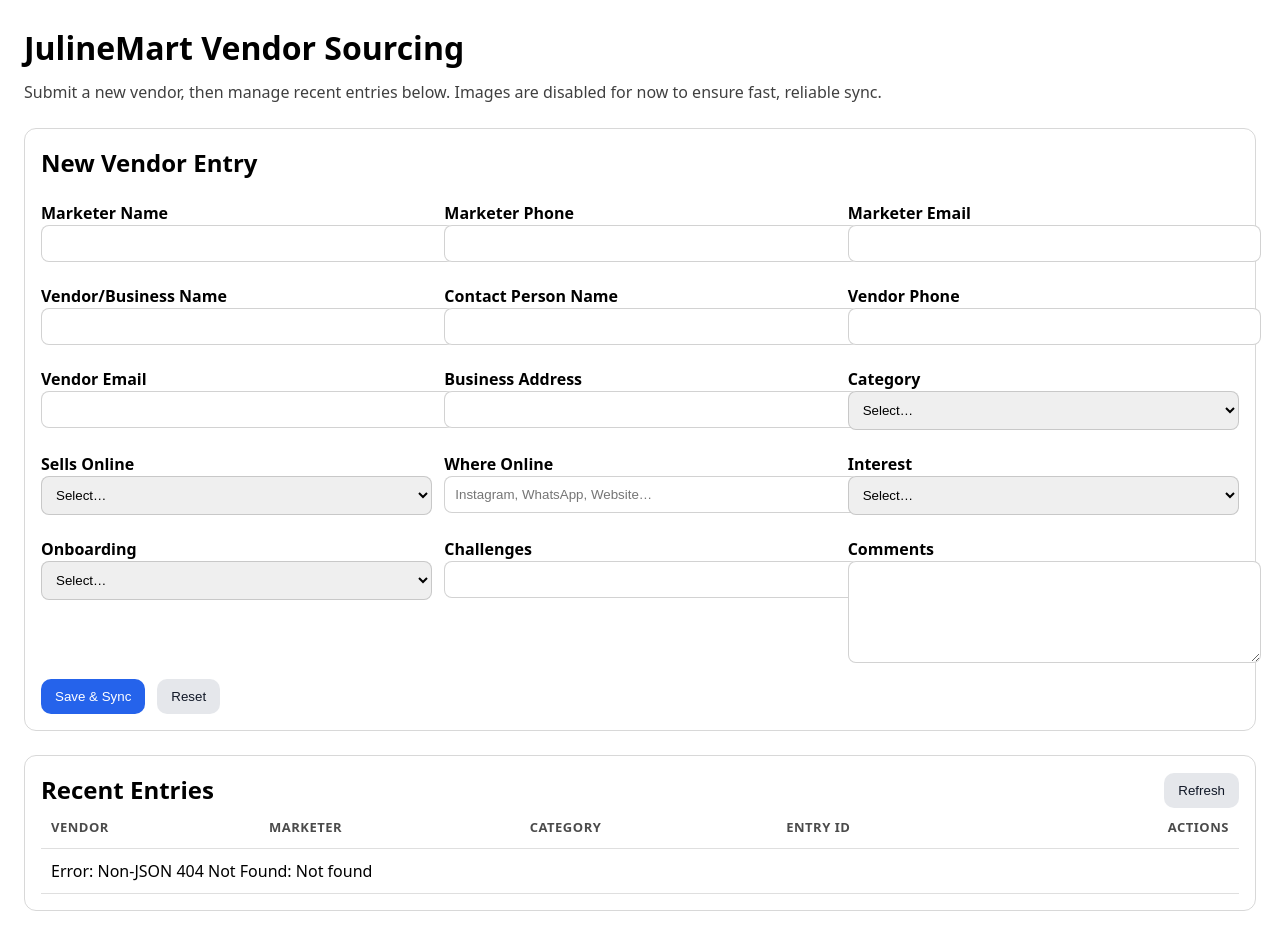
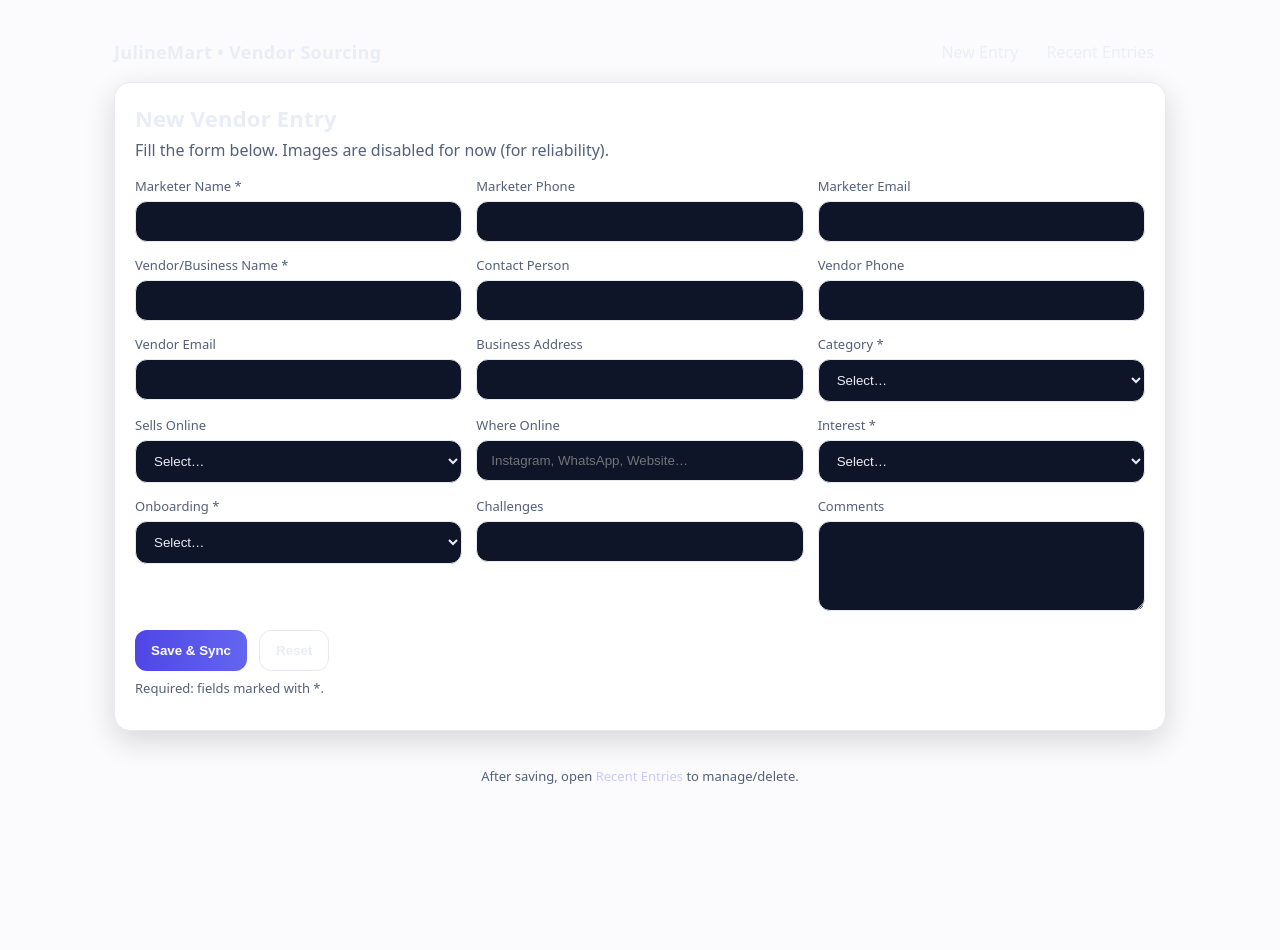
Before and after one commit to bslyuk240/jm-vendor-sourcing, a website: page index.html in a window 1280 px wide. After the commit the page ends 809 px from the top, so only its background shows below. Drawn offline with Linux system fonts and the light colour scheme; no server answers.

Commit message:
Update index.html

```diff
--- a/index.html
+++ b/index.html
@@ -2,43 +2,61 @@
 <html lang="en">
 <head>
   <meta charset="utf-8" />
-  <title>JulineMart Vendor Sourcing</title>
+  <title>JulineMart — New Vendor Entry</title>
   <meta name="viewport" content="width=device-width, initial-scale=1" />
   <style>
-    :root { color-scheme: light dark; }
-    body { font-family: system-ui, -apple-system, Segoe UI, Roboto, sans-serif; margin: 0; padding: 24px; line-height: 1.5; }
-    h1 { margin: 0 0 8px; }
-    .sub { opacity: .75; margin: 0 0 24px; }
-    .card { border: 1px solid rgba(127,127,127,.3); border-radius: 12px; padding: 16px; margin-bottom: 24px; }
-    label { display: block; font-weight: 600; margin-top: 10px; }
-    input, select, textarea { width: 100%; padding: 10px; border-radius: 8px; border: 1px solid rgba(127,127,127,.35); }
-    textarea { min-height: 80px; }
-    .row { display: grid; grid-template-columns: repeat(3, 1fr); gap: 12px; }
-    .row > div { display: flex; flex-direction: column; }
-    .actions { margin-top: 16px; display: flex; gap: 12px; }
-    button { padding: 10px 14px; border-radius: 10px; border: none; cursor: pointer; }
-    .primary { background: #2563eb; color: white; }
-    .muted { background: #e5e7eb; color: #111827; }
-    table { width: 100%; border-collapse: collapse; }
-    th, td { padding: 10px; border-bottom: 1px solid rgba(127,127,127,.25); text-align: left; vertical-align: top; }
-    th { font-size: 13px; text-transform: uppercase; letter-spacing: .04em; opacity: .7; }
-    .mono { font-family: ui-monospace, SFMono-Regular, Menlo, Consolas, monospace; font-size: 12px; }
-    .right { text-align: right; }
-    .pill { display:inline-block; padding:3px 8px; border-radius:999px; background:#eef2ff; color:#1e3a8a; font-size:12px; }
-    @media (max-width: 900px) { .row { grid-template-columns: 1fr; } }
+    :root { color-scheme: light dark; --bg:#0b1020; --card:#111831; --muted:#9aa3b2; --line:#213050; --pri:#4f46e5; --pri-2:#6366f1; --ok:#16a34a; --err:#ef4444; }
+    @media (prefers-color-scheme: light) { :root { --bg:#fbfbfe; --card:#ffffff; --muted:#52607a; --line:#e7eaf0; --pri:#4f46e5; --pri-2:#6366f1; } }
+    *{box-sizing:border-box}
+    body { margin:0; font-family: ui-sans-serif, system-ui, -apple-system, Segoe UI, Roboto, Helvetica, Arial; background:var(--bg); color:#e8edf6; }
+    .max { max-width: 1100px; margin: 0 auto; padding: 24px; }
+    header { display:flex; align-items:center; justify-content:space-between; gap:12px; padding: 16px 0 8px; }
+    .brand { font-weight:800; letter-spacing:.3px; font-size: 18px; }
+    nav a { color: #e8edf6; text-decoration:none; opacity:.85; padding:8px 12px; border-radius:10px; }
+    nav a:hover { background: rgba(255,255,255,.06); }
+    .sub { color: var(--muted); margin-top: 4px; }
+    .card { background: var(--card); border:1px solid var(--line); border-radius: 16px; padding: 20px; box-shadow: 0 10px 30px rgba(0,0,0,.15); }
+    h1 { margin: 0 0 6px; font-size: 22px; letter-spacing:.2px; }
+    label { display:block; font-size:13px; color:var(--muted); margin-bottom:6px; }
+    input, select, textarea {
+      width:100%; padding:12px 14px; background:#0e1529; color:#e8edf6;
+      border:1px solid var(--line); border-radius:12px; outline:none;
+    }
+    input:focus, select:focus, textarea:focus { border-color: var(--pri-2); box-shadow: 0 0 0 3px rgba(99,102,241,.2); }
+    textarea { min-height: 90px; resize: vertical; }
+    .grid { display:grid; gap:14px; grid-template-columns: repeat(3,1fr); }
+    @media (max-width: 980px){ .grid{ grid-template-columns:1fr; } }
+    .actions { display:flex; gap:12px; margin-top: 14px; }
+    .btn { border:0; padding:12px 16px; border-radius:12px; cursor:pointer; font-weight:600; }
+    .btn-primary { background: linear-gradient(90deg, var(--pri), var(--pri-2)); color:white; }
+    .btn-ghost { background: transparent; color: #e8edf6; border:1px solid var(--line); }
+    .note { margin-top:8px; color:var(--muted); font-size:13px; }
+    .toast { margin-top:12px; padding:10px 12px; border-radius:10px; font-size:14px; display:none; }
+    .toast.ok { background: rgba(22,163,74,.15); border:1px solid rgba(22,163,74,.35); color:#b6f2c7; display:block; }
+    .toast.err{ background: rgba(239,68,68,.15); border:1px solid rgba(239,68,68,.35); color:#ffd1d1; display:block; }
+    footer { margin-top: 36px; color: var(--muted); font-size: 13px; text-align:center; }
+    .link { color:#c7cbff; text-decoration:none; }
+    .link:hover { text-decoration:underline; }
   </style>
 </head>
 <body>
-  <h1>JulineMart Vendor Sourcing</h1>
-  <p class="sub">Submit a new vendor, then manage recent entries below. Images are disabled for now to ensure fast, reliable sync.</p>
+  <div class="max">
+    <header>
+      <div class="brand">JulineMart • Vendor Sourcing</div>
+      <nav>
+        <a href="./index.html">New Entry</a>
+        <a href="./recent.html">Recent Entries</a>
+      </nav>
+    </header>
 
-  <!-- Create / Save -->
-  <section class="card">
-    <h2 style="margin:0 0 10px;">New Vendor Entry</h2>
-    <form id="vendorForm">
-      <div class="row">
+    <div class="card" style="margin-top:10px;">
+      <h1>New Vendor Entry</h1>
+      <p class="sub">Fill the form below. Images are disabled for now (for reliability).</p>
+
+      <form id="vendorForm" style="margin-top:14px;">
+        <div class="grid">
           <div>
-          <label>Marketer Name</label>
+            <label>Marketer Name *</label>
             <input name="marketerName" required />
           </div>
           <div>
@@ -51,11 +69,11 @@
           </div>
 
           <div>
-          <label>Vendor/Business Name</label>
+            <label>Vendor/Business Name *</label>
             <input name="vendorName" required />
           </div>
           <div>
-          <label>Contact Person Name</label>
+            <label>Contact Person</label>
             <input name="contactPerson" />
           </div>
           <div>
@@ -72,7 +90,7 @@
             <input name="businessAddress" />
           </div>
           <div>
-          <label>Category</label>
+            <label>Category *</label>
             <select name="category" required>
               <option value="">Select…</option>
               <option>Accessories</option>
@@ -98,7 +116,7 @@
             <input name="whereOnline" placeholder="Instagram, WhatsApp, Website…" />
           </div>
           <div>
-          <label>Interest</label>
+            <label>Interest *</label>
             <select name="interest" required>
               <option value="">Select…</option>
               <option>Yes</option>
@@ -107,7 +125,7 @@
           </div>
 
           <div>
-          <label>Onboarding</label>
+            <label>Onboarding *</label>
             <select name="onboarding" required>
               <option value="">Select…</option>
               <option>Self Registration</option>
@@ -125,110 +143,50 @@
         </div>
 
         <div class="actions">
-        <button class="primary" type="submit">Save & Sync</button>
-        <button class="muted" type="button" id="resetBtn">Reset</button>
+          <button class="btn btn-primary" type="submit">Save & Sync</button>
+          <button class="btn btn-ghost" type="button" id="resetBtn">Reset</button>
         </div>
+        <div id="toast" class="toast"></div>
+        <p class="note">Required: fields marked with *.</p>
       </form>
-  </section>
+    </div>
 
-  <!-- Recent entries -->
-  <section class="card">
-    <div style="display:flex;align-items:center;gap:10px;justify-content:space-between;">
-      <h2 style="margin:0;">Recent Entries</h2>
-      <button class="muted" id="refreshBtn">Refresh</button>
+    <footer>
+      After saving, open <a class="link" href="./recent.html">Recent Entries</a> to manage/delete.
+    </footer>
   </div>
-    <div style="overflow:auto;">
-      <table>
-        <thead>
-          <tr>
-            <th>Vendor</th>
-            <th>Marketer</th>
-            <th>Category</th>
-            <th>Entry ID</th>
-            <th class="right">Actions</th>
-          </tr>
-        </thead>
-        <tbody id="rows">
-          <!-- populated by refreshList() -->
-        </tbody>
-      </table>
-    </div>
-  </section>
 
   <script>
-    // --- Config ---
+    // ---- config
     const TOKEN = 'JMvSource_92nF7x!qA4pLz#Xt8Kd';
     const FN_URL = '/.netlify/functions/vendor-intake';
 
-    // --- Helpers ---
+    function showToast(msg, ok=true) {
+      const el = document.getElementById('toast');
+      el.className = 'toast ' + (ok ? 'ok' : 'err');
+      el.textContent = msg;
+      el.style.display = 'block';
+      setTimeout(()=>{ el.style.display='none'; }, 3000);
+    }
+
     async function api(action, extra = {}) {
       const res = await fetch(FN_URL, {
-        method: 'POST',
-        headers: { 'Content-Type': 'application/json' },
-        body: JSON.stringify({ token: TOKEN, action, ...extra })
+        method:'POST',
+        headers:{'Content-Type':'application/json'},
+        body: JSON.stringify({ token:TOKEN, action, ...extra })
       });
-      const ctype = res.headers.get('content-type') || '';
-      if (ctype.includes('application/json')) return await res.json();
+      const ct = res.headers.get('content-type') || '';
+      if (ct.includes('application/json')) return res.json();
       const txt = await res.text();
-      return { ok:false, error:`Non-JSON ${res.status} ${res.statusText}: ${txt.slice(0,200)}` };
+      return { ok:false, error:`Non-JSON ${res.status}: ${txt.slice(0,200)}` };
     }
 
-    function vendorRowHTML(r) {
-      const entryId = r.entry_id || '';
-      const vendor  = r.vendor_name || '';
-      const marketer= r.marketer_name || '';
-      const cat     = r.category || '';
-      return `
-        <tr data-entry-id="${entryId}">
-          <td>${vendor}</td>
-          <td>${marketer}</td>
-          <td>${cat}</td>
-          <td class="mono">${entryId}</td>
-          <td class="right">
-            <button class="muted delBtn" data-id="${entryId}">Delete</button>
-          </td>
-        </tr>
-      `;
-    }
-
-    async function refreshList() {
-      const out = await api('list');
-      const tbody = document.getElementById('rows');
-      if (!out.ok) {
-        tbody.innerHTML = `<tr><td colspan="5">Error: ${out.error}</td></tr>`;
-        return;
-      }
-      if (!out.rows || out.rows.length === 0) {
-        tbody.innerHTML = `<tr><td colspan="5" style="opacity:.7;">No entries found.</td></tr>`;
-        return;
-      }
-      // Newest first
-      const rows = [...out.rows].sort((a,b)=>new Date(b.created_at)-new Date(a.created_at));
-      tbody.innerHTML = rows.map(vendorRowHTML).join('');
-      // wire delete buttons
-      document.querySelectorAll('.delBtn').forEach(btn => {
-        btn.addEventListener('click', async () => {
-          const id = btn.dataset.id;
-          if (!id) return alert('Missing entry_id on row.');
-          if (!confirm(`Delete entry ${id}?`)) return;
-          const del = await api('delete', { id });
-          if (del.ok) {
-            btn.closest('tr')?.remove();
-            alert(`Deleted ${del.deleted} record(s).`);
-          } else {
-            alert('Delete failed: ' + del.error);
-          }
-        });
-      });
-    }
-
-    // --- Form submit (create) ---
-    document.getElementById('vendorForm').addEventListener('submit', async (e) => {
+    document.getElementById('vendorForm').addEventListener('submit', async (e)=>{
       e.preventDefault();
       const f = e.target;
 
       const payload = {
-        id: crypto.randomUUID(), // entry_id we will save
+        id: crypto.randomUUID(), // entry_id we save in DB
         marketerName: f.marketerName.value.trim(),
         marketerPhone: f.marketerPhone.value.trim(),
         marketerEmail: f.marketerEmail.value.trim(),
@@ -249,36 +207,27 @@
 
       // minimal client validation
       if (!payload.vendorName || !payload.marketerName || !payload.category || !payload.interest || !payload.onboarding) {
-        alert('Please fill required fields (Vendor, Marketer, Category, Interest, Onboarding).');
+        showToast('Fill required fields (Vendor, Marketer, Category, Interest, Onboarding).', false);
         return;
       }
 
       const out = await api('create', payload);
       if (out.ok) {
-        alert('Saved & synced ✓');
         f.reset();
-        refreshList();
+        showToast('Saved & synced ✓', true);
       } else {
-        alert('Save failed: ' + out.error);
+        showToast('Save failed: ' + out.error, false);
       }
     });
 
-    // Reset button
-    document.getElementById('resetBtn').addEventListener('click', () => {
+    document.getElementById('resetBtn').addEventListener('click', ()=> {
       document.getElementById('vendorForm').reset();
     });
 
-    // Refresh button
-    document.getElementById('refreshBtn').addEventListener('click', refreshList);
-
-    // Initial load
-    document.addEventListener('DOMContentLoaded', () => {
-      refreshList();
-      // Register (or bump) service worker to avoid stale HTML
+    // service worker bump to avoid stale cache
     if ('serviceWorker' in navigator) {
-        navigator.serviceWorker.register('/service-worker.js?v=4').catch(()=>{});
+      navigator.serviceWorker.register('/service-worker.js?v=6').catch(()=>{});
     }
-    });
   </script>
 </body>
 </html>
```
Lines whose indentation alone changed are shown as unchanged.
